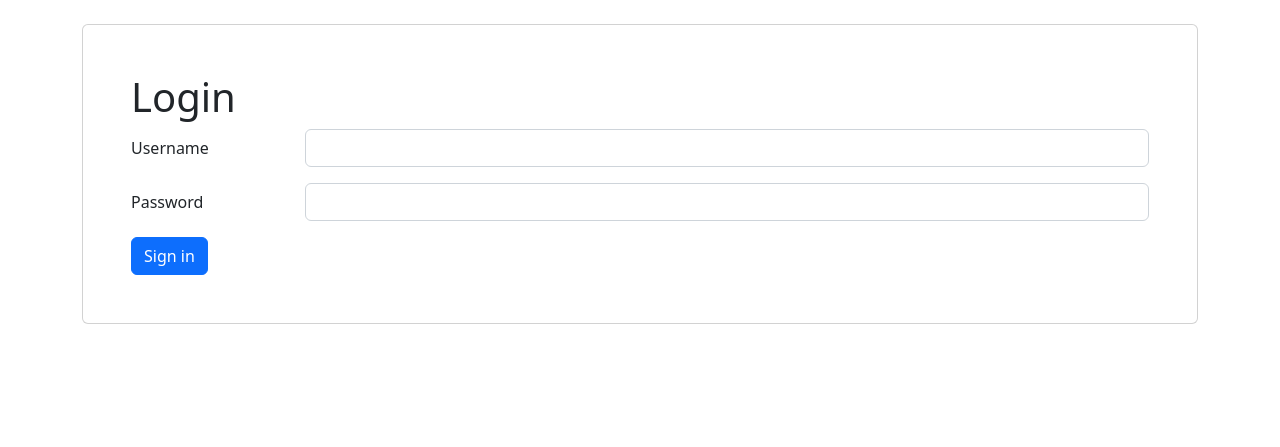
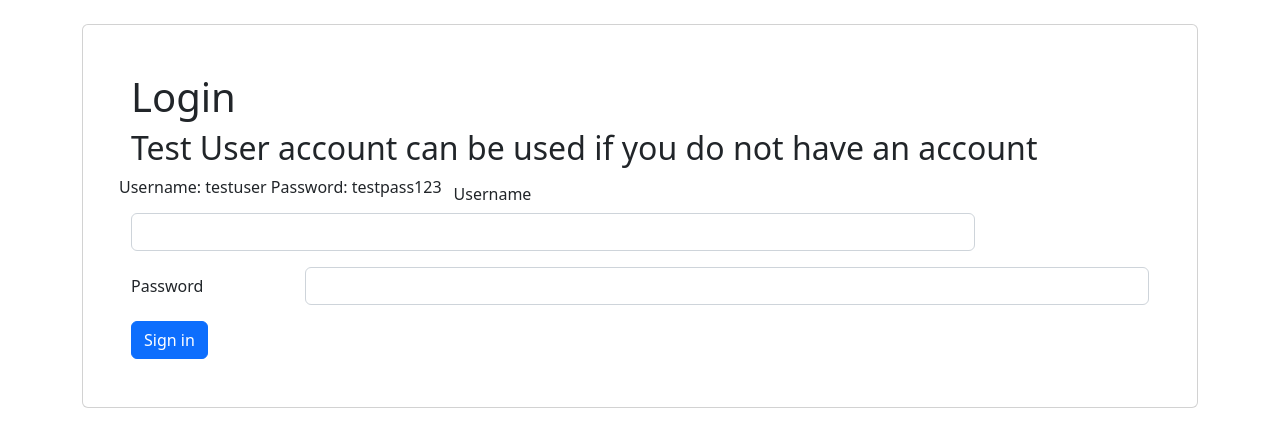
Before and after one commit to 37h4nn4ug13/urgency, a Django app: page /accounts/login/ in a window 1280 px wide. Shown: the part 56-503 px from the top of the page. Run offline with Django 3.2, Linux system fonts and the light colour scheme.

Commit message:
Adding test users

```diff
--- a/base/templates/users/login.html
+++ b/base/templates/users/login.html
@@ -5,6 +5,9 @@
     {% csrf_token %}
     <div class="row mb-3">
         <h1>Login</h1>
+        <h2>Test User account can be used if you do not have an account</h2>
+        Username: testuser
+        Password: testpass123
       <label for="inputEmail3" class="col-sm-2 col-form-label">Username</label>
       <div class="col-sm-10">
         <input type="text" class="form-control" id="inputEmail3" name="username">
```
